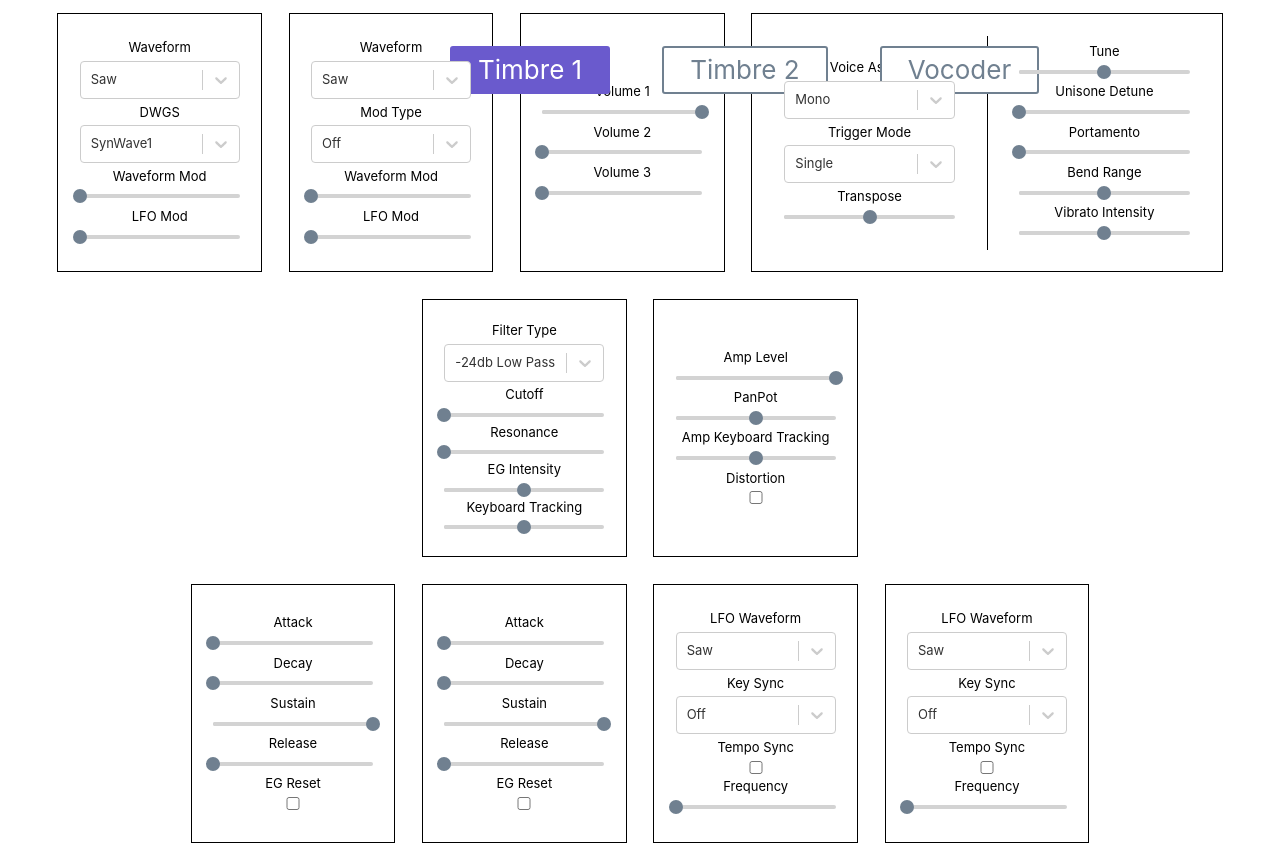
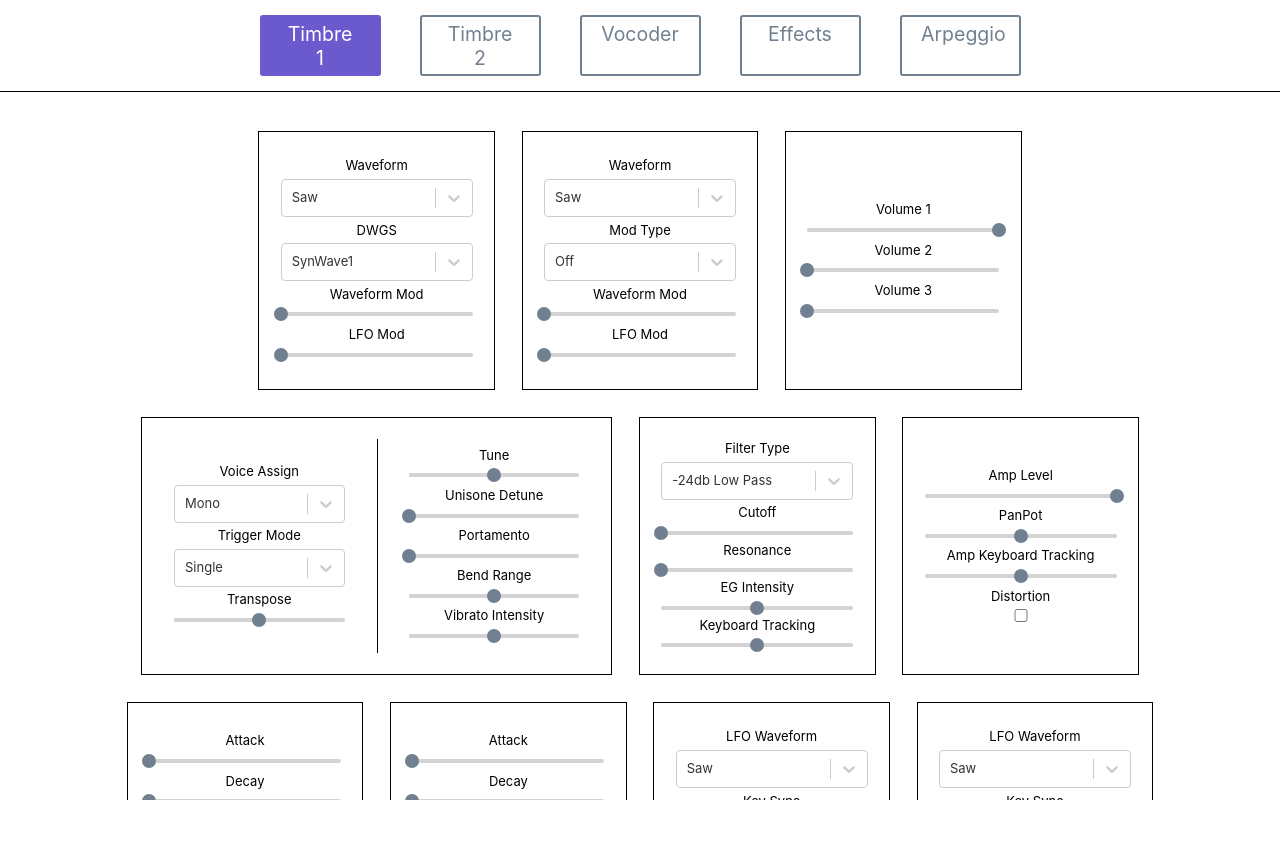
Before and after one commit to ifacodes/alapatch, a React (Create React App) app: page / in a window 1280 px wide. Shown: the top 845 px of the page. After the commit the page ends 800 px from the top, so only its background shows below. Built offline with nearby package versions, Linux system fonts and the light colour scheme.

Commit message:
fix scrolling sections

```diff
--- a/src/App.css
+++ b/src/App.css
@@ -1,5 +1,6 @@
 .App {
     text-align: center;
+
 }
 
 .App-logo {
--- a/src/features/timbre/Timbre.module.css
+++ b/src/features/timbre/Timbre.module.css
@@ -1,12 +1,15 @@
 .timbreStyle {
-    display: flex;
+    display: inline-flex;
     flex-wrap: wrap;
     flex-direction: row;
     justify-content: center;
+
 }
 
-.lineBreak {
-    width: 100%;
+@media screen and (min-width: 1824) {
+    .lineBreak {
+        width: 100%;
+    }
 }
 
 .buttonContainer {
@@ -26,19 +29,30 @@
     border: 2px solid slateblue;
 }
 
+.tabs {
+    height: 100vh;
+    display: flex;
+    flex-direction: column;
+}
+
 .tabList {
-    position: fixed;
+    border-bottom: 1px solid black;
     display: inline-flex;
     flex-direction: row;
     list-style-type: none;
+    justify-content: center;
     top: 0;
-    left: 30%;
+    padding: 0;
+    margin: 0;
+    width: 100vw;
+
+    background: white;
 }
-
 .tab {
+    width: 78px;
     background: white;
     color: slategrey;
-    font-size: 1em;
+    font-size: 0.75em;
     margin: 0.75em 1em;
     padding: 0.25em 1em;
     border: 2px solid slategrey;
@@ -73,6 +87,26 @@
     }
 }
 .tabPanel {
+
+    padding: 1em 0;
+    height: 100%;
     animation: slideeffect 0.6s ease-in-out;
     opacity: 1;
+    overflow-y: scroll;
 }
+.tabPanel::-webkit-scrollbar {
+    width: 0.25em;
+}
+
+.tabPanel::-webkit-scrollbar-track, .tabPanel::-webkit-scrollbar-thumb {
+    background-color: transparent;
+
+}
+.tabPanel:hover::-webkit-scrollbar-track {
+    background-color: lightgray;
+}
+
+.tabPanel:hover::-webkit-scrollbar-thumb {
+    background-color: slateblue;
+    border-radius: 6px;
+}
--- a/src/features/timbre/parameters/Parameters.module.css
+++ b/src/features/timbre/parameters/Parameters.module.css
@@ -6,7 +6,7 @@
     padding: 16pt;
     margin: 10pt;
     border: solid 1pt black;
-    width: 160px;
+    width: 15%;
     height: 214px;
     line-height: 1.5em;
 }
--- a/src/features/timbre/timbreSwitcher.js
+++ b/src/features/timbre/timbreSwitcher.js
@@ -6,8 +6,9 @@ import styles from './Timbre.module.css';
 
 export default function TimbreSwitcher(props) {
     return (
-        <div>
+        <div className={styles.tabs}>
             <Tabs
+                className={styles.tabs}
                 defaultIndex="0"
                 selectedTabClassName={styles.selected}
                 selectedTabPanelClassName={styles.tabPanel}>
@@ -15,6 +16,8 @@ export default function TimbreSwitcher(props) {
                     <Tab className={styles.tab}>Timbre 1</Tab>
                     <Tab className={styles.tab}>Timbre 2</Tab>
                     <Tab className={styles.tab}>Vocoder</Tab>
+                    <Tab className={styles.tab}>Effects</Tab>
+                    <Tab className={styles.tab}>Arpeggio</Tab>
                 </TabList>
 
                 <TabPanel>
--- a/src/index.css
+++ b/src/index.css
@@ -5,6 +5,8 @@ body {
     sans-serif;
   -webkit-font-smoothing: antialiased;
   -moz-osx-font-smoothing: grayscale;
+  overflow: hidden;
+  height: 100vh;
 }
 
 code {
```
